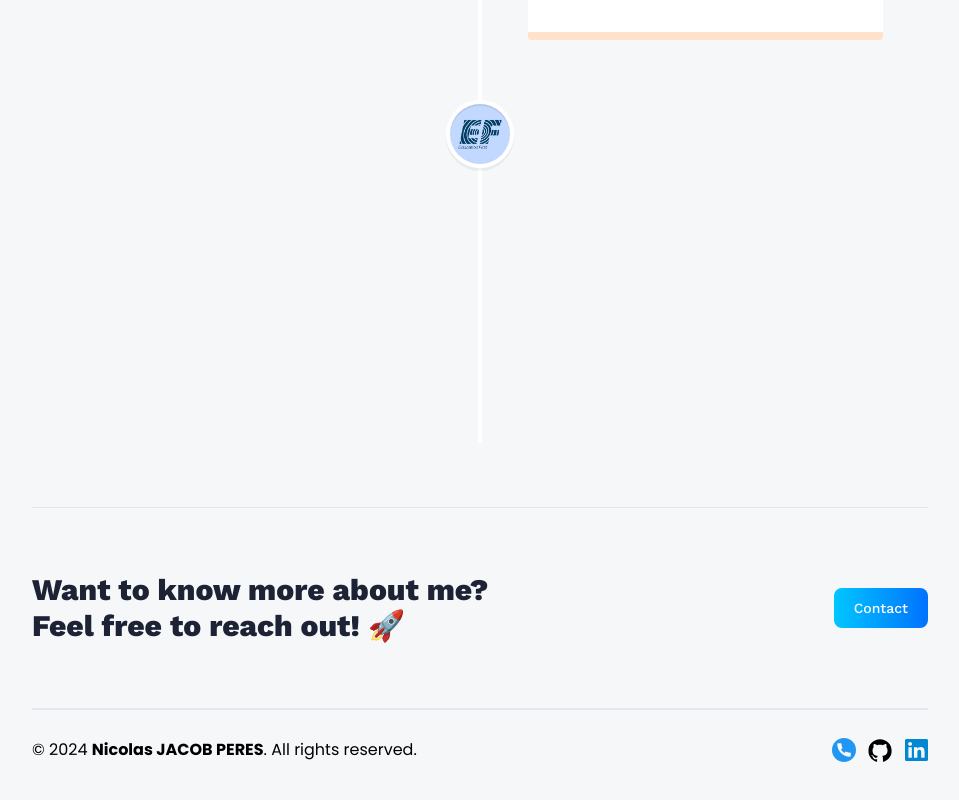
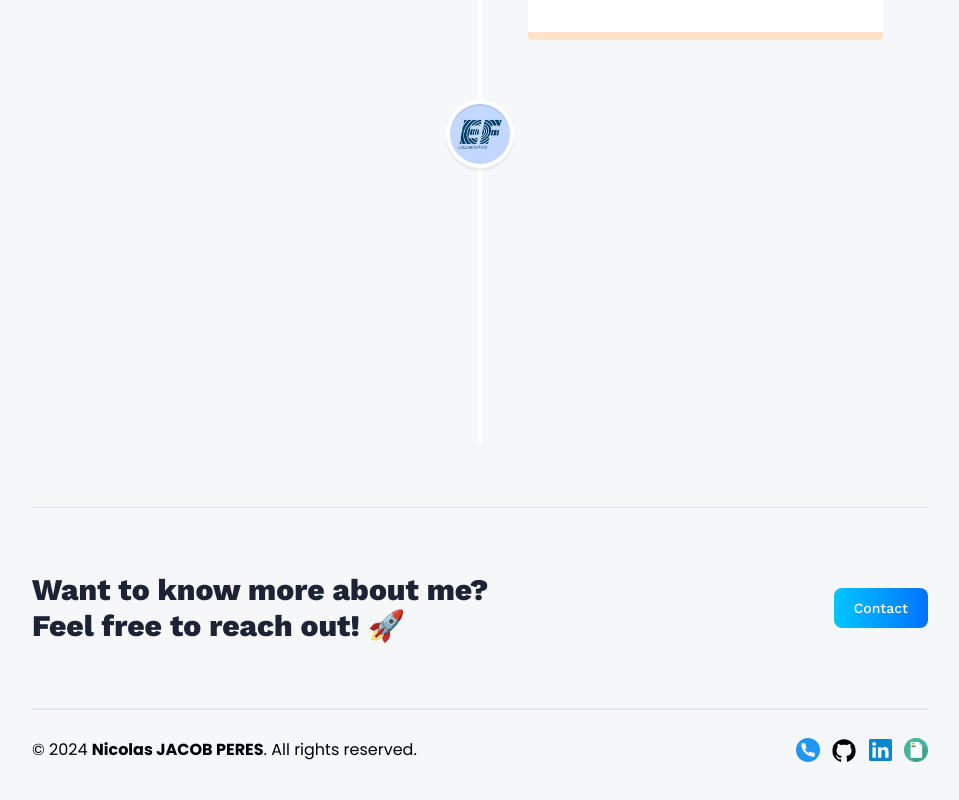
Before and after one commit to nicolasjp/Portfolio, a React (Vite) app: page /#/about in a window 1280 px wide. Shown: the part 4659-5459 px from the top of the page, without its empty margins (160-1119 px from the left). Built offline with nearby package versions, Linux system fonts and the light colour scheme; no server answers.

Commit message:
add cv button

```diff
--- a/src/components/Footer.jsx
+++ b/src/components/Footer.jsx
@@ -2,7 +2,14 @@ import { Link } from "react-router-dom";
 
 import { socialLinks } from "../constants";
 
+import cv2 from "../assets/images/cv2.png";
+
 const Footer = () => {
+  const handlePdfClick = () => {
+    // Ouvre le fichier PDF dans une nouvelle fenêtre
+    window.open('../Portfolio/assets/EN_CV_Nicolas_JacobPeres.pdf', '_blank');
+  };
+
   return (
     <footer className='footer font-poppins'>
       <hr className='border-slate-200' />
@@ -22,6 +29,15 @@ const Footer = () => {
               />
             </Link>
           ))}
+
+           {/* Bouton pour ouvrir le PDF */}
+           <button onClick={handlePdfClick}>
+            <img
+              src={cv2} // Chemin vers une icône pour le bouton PDF
+              alt="PDF"
+              className='w-6 h-6 object-contain'
+            />
+          </button>
         </div>
       </div>
     </footer>
```
Also changed, not shown: src/assets/images/cv2.png (added), 1 other file (tests, documents, lock files or other folders).
